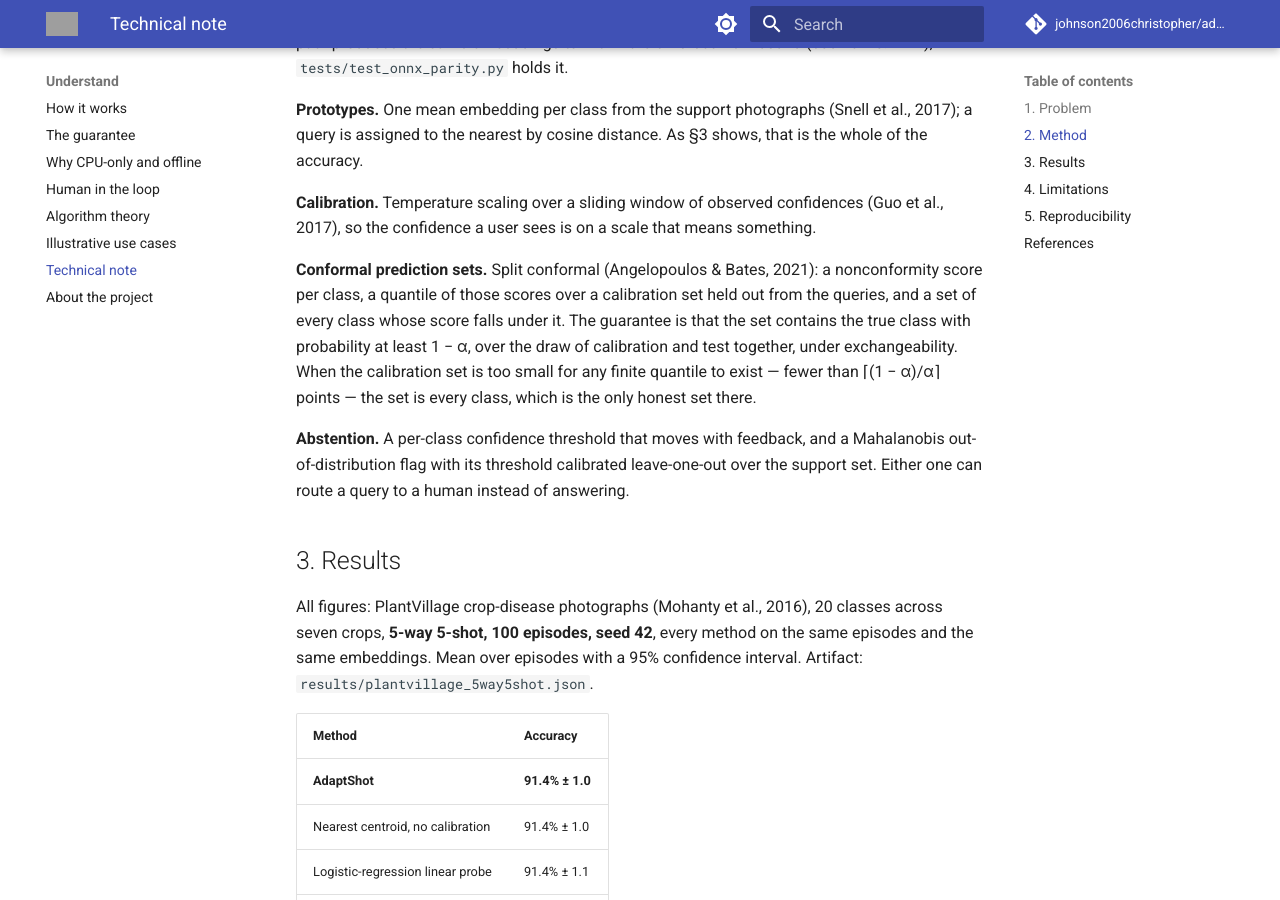
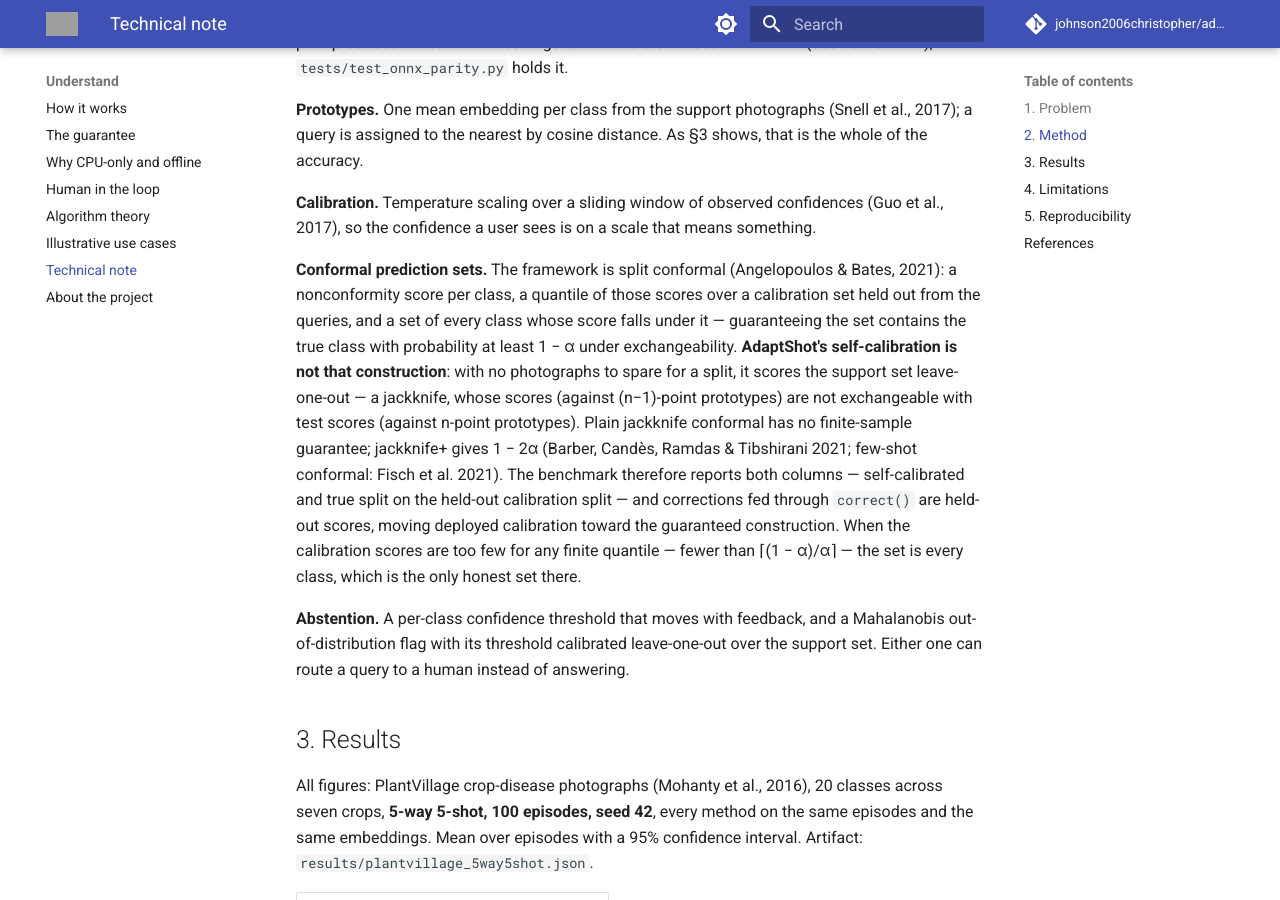
Before and after one commit to johnson2006christopher/adaptshot, an MkDocs documentation site: the page built from docs/understand/technical-note.md, in a window 1280 px wide and 900 px high, scrolled down 863 px. Built offline with MkDocs 1.6.1 and Material for MkDocs 9.7.7, drawn with Linux system fonts in a browser that asks for light colours; comment, search, counter and statistics services are not loaded; grey boxes are pictures that could not be loaded.

Commit message:
docs: technical note separates the framework's guarantee from the self-calibration's construction, with citations (#114)

```diff
--- a/docs/understand/technical-note.md
+++ b/docs/understand/technical-note.md
@@ -18,7 +18,7 @@ Nothing in the components is new, and this note claims none of it is. The contri
 
 **Calibration.** Temperature scaling over a sliding window of observed confidences (Guo et al., 2017), so the confidence a user sees is on a scale that means something.
 
-**Conformal prediction sets.** Split conformal (Angelopoulos & Bates, 2021): a nonconformity score per class, a quantile of those scores over a calibration set held out from the queries, and a set of every class whose score falls under it. The guarantee is that the set contains the true class with probability at least 1 − α, over the draw of calibration and test together, under exchangeability. When the calibration set is too small for any finite quantile to exist — fewer than ⌈(1 − α)/α⌉ points — the set is every class, which is the only honest set there.
+**Conformal prediction sets.** The framework is split conformal (Angelopoulos & Bates, 2021): a nonconformity score per class, a quantile of those scores over a calibration set held out from the queries, and a set of every class whose score falls under it — guaranteeing the set contains the true class with probability at least 1 − α under exchangeability. **AdaptShot's self-calibration is not that construction**: with no photographs to spare for a split, it scores the support set leave-one-out — a jackknife, whose scores (against (n−1)-point prototypes) are not exchangeable with test scores (against n-point prototypes). Plain jackknife conformal has no finite-sample guarantee; jackknife+ gives 1 − 2α (Barber, Candès, Ramdas & Tibshirani 2021; few-shot conformal: Fisch et al. 2021). The benchmark therefore reports both columns — self-calibrated and true split on the held-out calibration split — and corrections fed through `correct()` are held-out scores, moving deployed calibration toward the guaranteed construction. When the calibration scores are too few for any finite quantile — fewer than ⌈(1 − α)/α⌉ — the set is every class, which is the only honest set there.
 
 **Abstention.** A per-class confidence threshold that moves with feedback, and a Mahalanobis out-of-distribution flag with its threshold calibrated leave-one-out over the support set. Either one can route a query to a human instead of answering.
 
```
